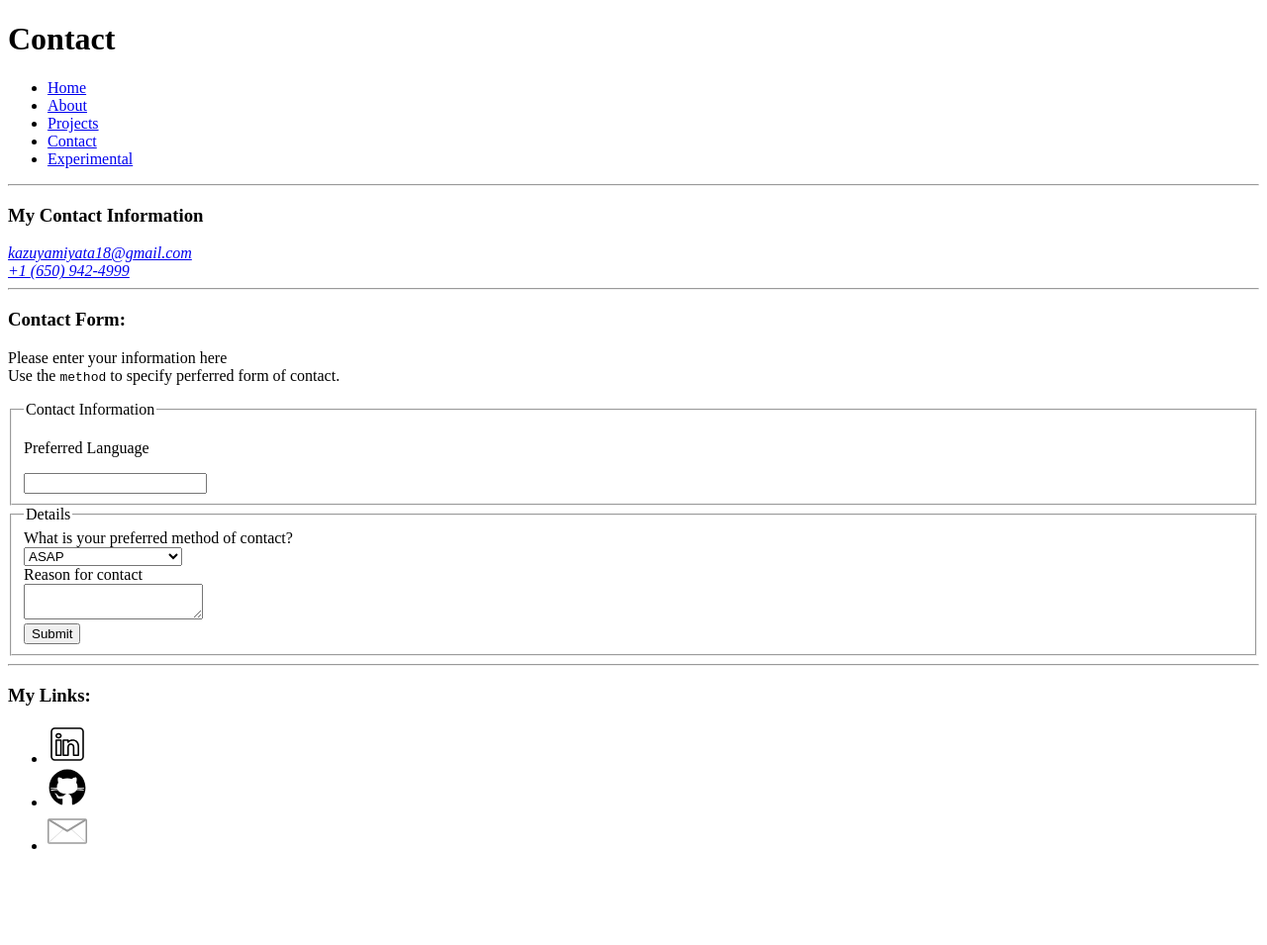
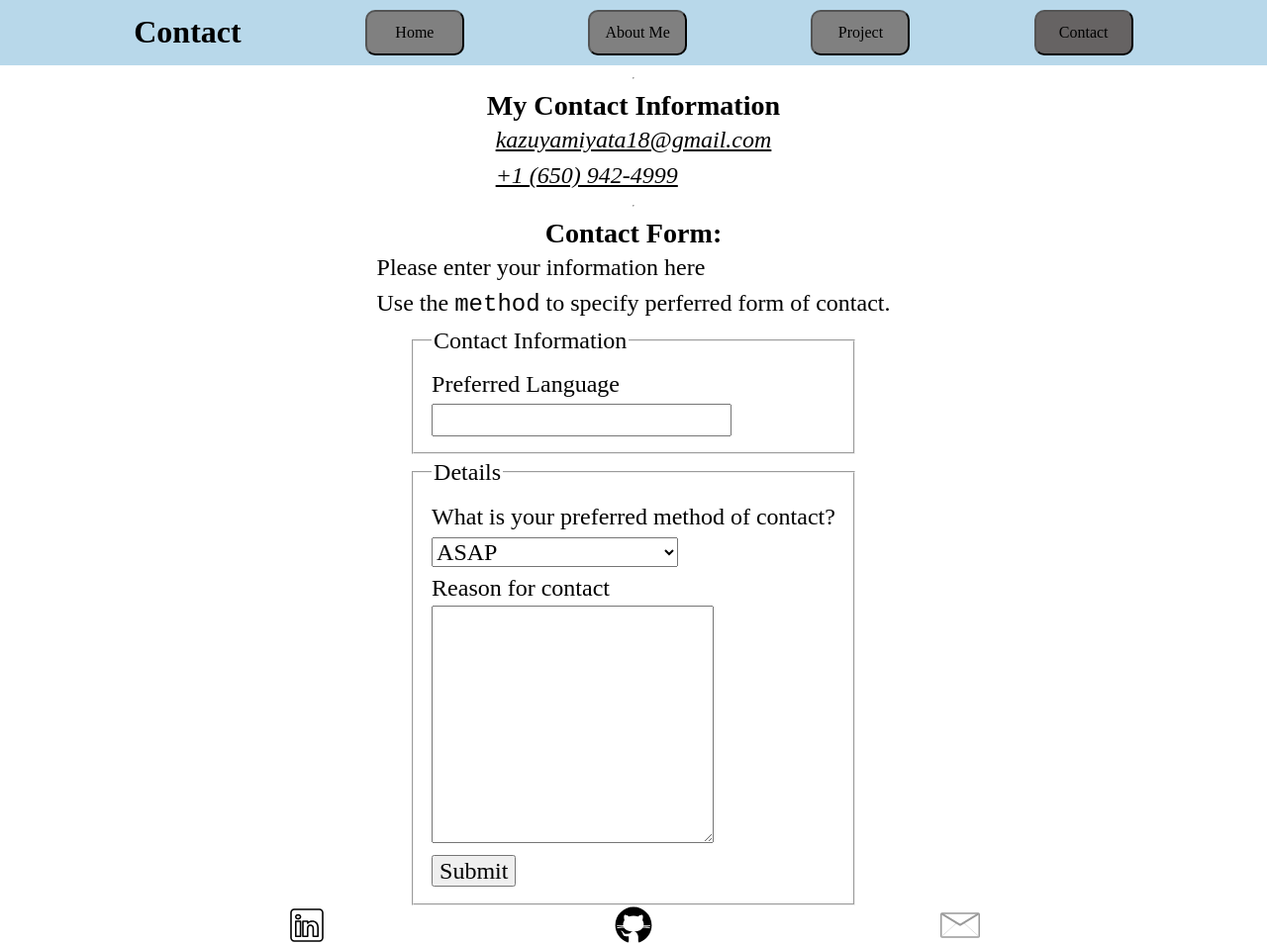
Before and after one commit to miyatakazuya/cse134-hw3, a plain HTML site: page pages/contact.html in a window 1280 px wide. Shown: the whole page at 99% size. Before the commit the page ends 880 px from the top, so only its background shows below. Drawn offline with Linux system fonts and the light colour scheme.

Commit message:
added contact css, modular for profile

```diff
--- a/css/pages.css
+++ b/css/pages.css
@@ -3,6 +3,7 @@ header {
     margin-block-end: 0;
     background-color: #B8D8EA;
     justify-content: space-evenly;
+    align-items: center;
     padding: 10px;
 }
 
--- a/pages/contact.html
+++ b/pages/contact.html
@@ -4,24 +4,22 @@
     <meta charset="UTF-8">
     <meta name="viewport" content="width=device-width, initial-scale=1.0">
     <title>Contact</title>
-    <style>
-
-    </style>
+    <link rel="stylesheet" href="../css/pages.css">
+    <link rel="stylesheet" href="../css/global.css">
+    <link rel="stylesheet" href="../css/contact.css">
   </head>
 
   <body>
     <header>
       <h1>Contact</h1>
-      <nav>
-        <ul>
-          <li><a href="../index.html">Home</a></li>
-          <li><a href="aboutme.html">About</a></li>
-          <li><a href="projects.html">Projects</a></li>
-          <li><a href="contact.html">Contact</a></li>
-          <li><a href="experimenal.html">Experimental</a></li>
-        </ul>
-      </nav>
+      <a href="../index.html"><button class="main_button">Home</button></a>
+      <a href="aboutme.html"><button class="main_button">About Me</button></a>
+      <a href="projects.html"><button class="main_button">Project</button></a>
+      <a href="contact.html"><button class="main_button" selected="true">Contact</button></a>
     </header>
+
+
+    <content-body>
       <hr>
       <h3>My Contact Information</h3>
       <address>
@@ -73,29 +71,21 @@
         </fieldset>
 
       </form>
+    </content-body>
 
     <footer>
-      <hr>
-      <h3>My Links:</h3>
       <nav>
-        <ul>
+        <a href="https://www.linkedin.com/in/kazmiyata/">
+          <img src="/media/icons8-linkedin.svg" alt="Linkedin" width="40" height="40">
+        </a>
 
-         <li>
-           <a href="https://www.linkedin.com/in/kazmiyata/">
-            <img src="../media/icons8-linkedin.svg" alt="Linkedin" width="40" height="40">
+         <a href="https://github.com/miyatakazuya">
+          <img src="/media/icons8-github.svg" alt="Github" width="40" height="40">
          </a>
-          </li>
-          <li>
-            <a href="https://github.com/miyatakazuya">
-             <img src="../media/icons8-github.svg" alt="Github" width="40" height="40">
+
+         <a href="mailto:kazuyamiyata18@gmail.com">
+          <img src="/media/Minduka-mail.svg" alt="Linkedin" width="40" height="40">
          </a>
-          </li>
-          <li>
-            <a href="mailto:kazuyamiyata18@gmail.com">
-             <img src="../media/Minduka-mail.svg" alt="Linkedin" width="40" height="40">
-            </a>
-          </li>
-        </ul>
       </nav>
     </footer>
   </body>
```
Also changed, not shown: css/aboutme.css (+7 -2 lines), css/contact.css (added). Lines whose indentation alone changed are shown as unchanged.
